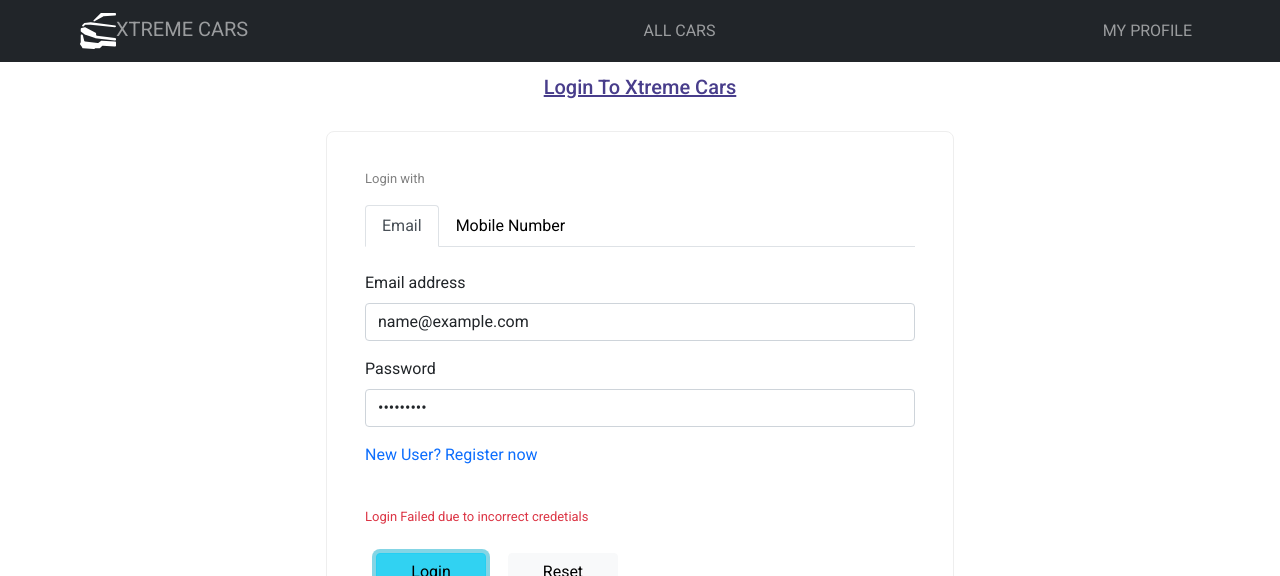
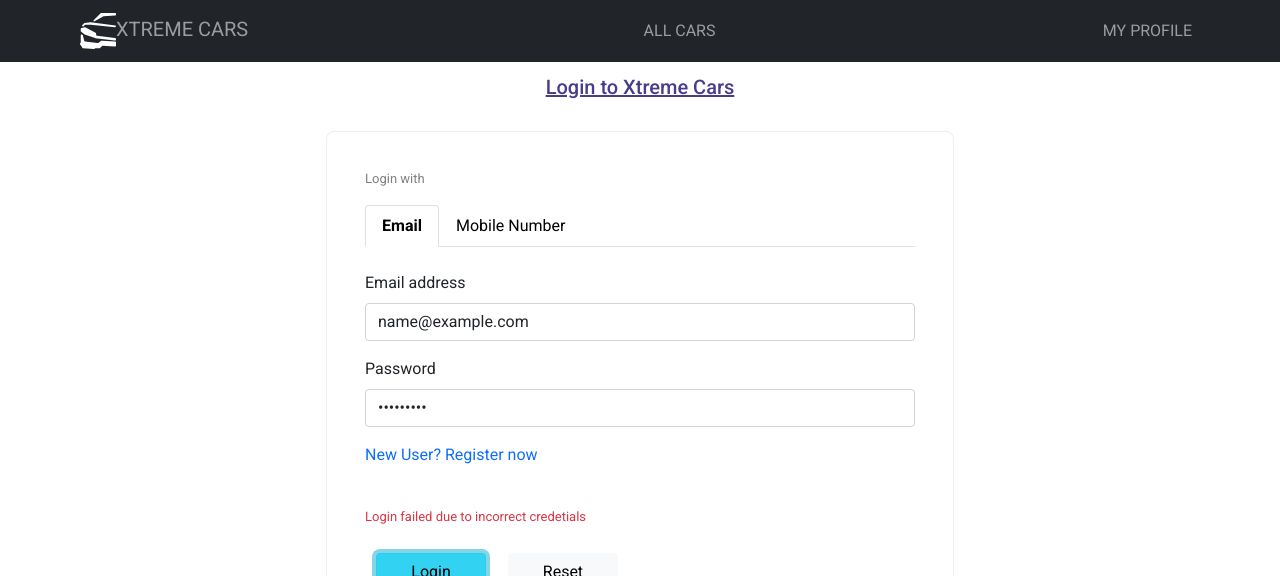
Before and after one commit to DteTRPod3/TRTraining_FinalAssignment, a React (Create React App) app: page /login in a window 1280 px wide. Both pictures are taken after typing "name@example.com", "Sample123" into the empty fields and a click on the button "Login". Shown: the top 576 px of the page. Built offline with nearby package versions, Linux system fonts and the light colour scheme.

Commit message:
css changes on nav-link

```diff
--- a/src/pages/Login/Login.scss
+++ b/src/pages/Login/Login.scss
@@ -16,10 +16,24 @@
     color: darkslateblue;
     text-decoration: underline;
   }
-  a.nav-link {
+  .nav-item {
+    width: inherit;
+  }
+  .nav-link {
     color: $black;
     text-decoration: none;
   }
+  a.nav-link:hover {
+    color: $black !important;
+    font-weight: 600;
+    background-color: lightgrey;
+  }
+  a.nav-link.active {
+    color: $black !important;
+    font-weight: 600;
+    // background-color: lightgrey;
+  }
+
   form {
     border: 1px groove;
     border-radius: 0.5rem;
--- a/src/pages/Login/Login.tsx
+++ b/src/pages/Login/Login.tsx
@@ -71,7 +71,7 @@ function Login() {
 
   return (
     <div className="login-div">
-      <h5 className="login-heading">Login To Xtreme Cars</h5>
+      <h5 className="login-heading">Login to Xtreme Cars</h5>
       <br />
       <Form className="login-form" onSubmit={handleSubmit(onFormSubmit)}>
         <p>Login with </p>
@@ -167,7 +167,7 @@ function Login() {
         <Form.Group>
           {displayMsg && (
             <p className="text-danger">
-              Login Failed due to incorrect credetials
+              Login failed due to incorrect credetials
             </p>
           )}
         </Form.Group>
```
